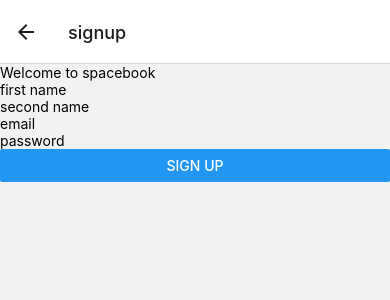
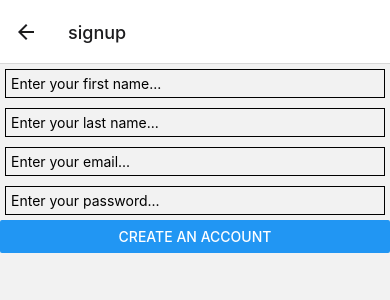
Before and after one commit to mcdermottm97/Spacebook-Client, a React Native app: screen /signup in a window 390 px wide. Shown: the top 300 px of the page. Built offline with nearby package versions, Linux system fonts and the light colour scheme.

Commit message:
Update signup.js

```diff
--- a/components/signup.js
+++ b/components/signup.js
@@ -1,29 +1,78 @@
 import React, { Component } from 'react';
-import {
-  Text, View, Button, TextInput,
-} from 'react-native';
+import { Button } from 'react-native';
+import { ScrollView, TextInput } from 'react-native-gesture-handler';
 
 class SignupScreen extends Component {
   constructor(props) {
     super(props);
-    this.state = {};
+
+    this.state = {
+      first_name: '',
+      last_name: '',
+      email: '',
+      password: '',
+    };
   }
 
+  signup = () => {
+    return fetch('http://localhost:3333/api/1.0.0/user', {
+      method: 'post',
+      headers: {
+        'Content-Type': 'application/json',
+      },
+      body: JSON.stringify(this.state),
+    })
+      .then((response) => {
+        if (response.status === 201) {
+          return response.json();
+        } if (response.status === 400) {
+          throw 'Failed validation';
+        } else {
+          throw 'Something went wrong';
+        }
+      })
+      .then((responseJson) => {
+        console.log('User created with ID: ', responseJson);
+        this.props.navigation.navigate('login');
+      })
+      .catch((error) => {
+        console.log(error);
+      });
+  };
+
   render() {
-    const { navigation } = this.props;
-
     return (
-      <View>
-        <Text>Welcome to spacebook</Text>
-        <TextInput placeholder="first name" />
-        <TextInput placeholder="second name" />
-        <TextInput placeholder="email" />
-        <TextInput placeholder="password" />
+      <ScrollView>
+        <TextInput
+          placeholder="Enter your first name..."
+          onChangeText={(first_name) => this.setState({ first_name })}
+          value={this.state.first_name}
+          style={{ padding: 5, borderWidth: 1, margin: 5 }}
+        />
+        <TextInput
+          placeholder="Enter your last name..."
+          onChangeText={(last_name) => this.setState({ last_name })}
+          value={this.state.last_name}
+          style={{ padding: 5, borderWidth: 1, margin: 5 }}
+        />
+        <TextInput
+          placeholder="Enter your email..."
+          onChangeText={(email) => this.setState({ email })}
+          value={this.state.email}
+          style={{ padding: 5, borderWidth: 1, margin: 5 }}
+        />
+        <TextInput
+          placeholder="Enter your password..."
+          onChangeText={(password) => this.setState({ password })}
+          value={this.state.password}
+          secureTextEntry
+          style={{ padding: 5, borderWidth: 1, margin: 5 }}
+        />
         <Button
-          title="sign up"
-          onPress={() => navigation.navigate('Log In')}
+          title="Create an account"
+          onPress={() => this.signup()}
         />
-      </View>
+      </ScrollView>
     );
   }
 }
```
